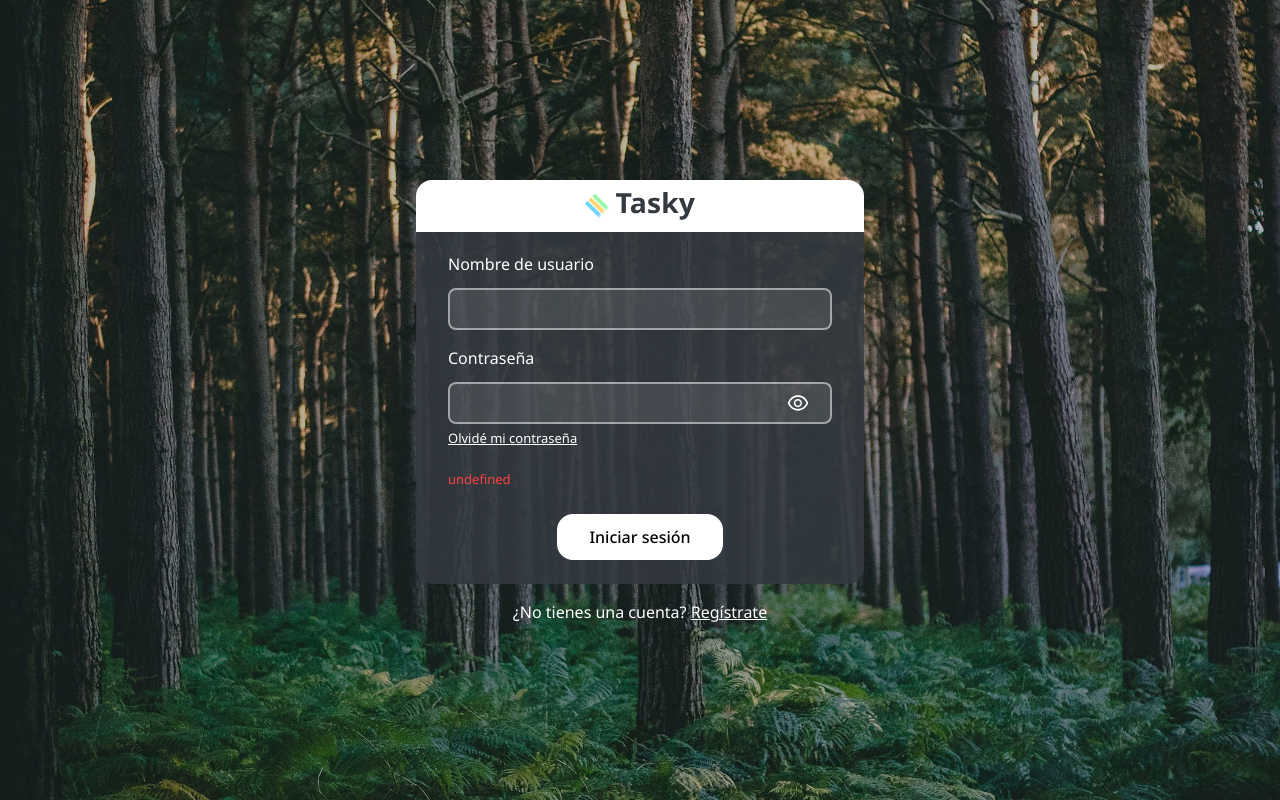
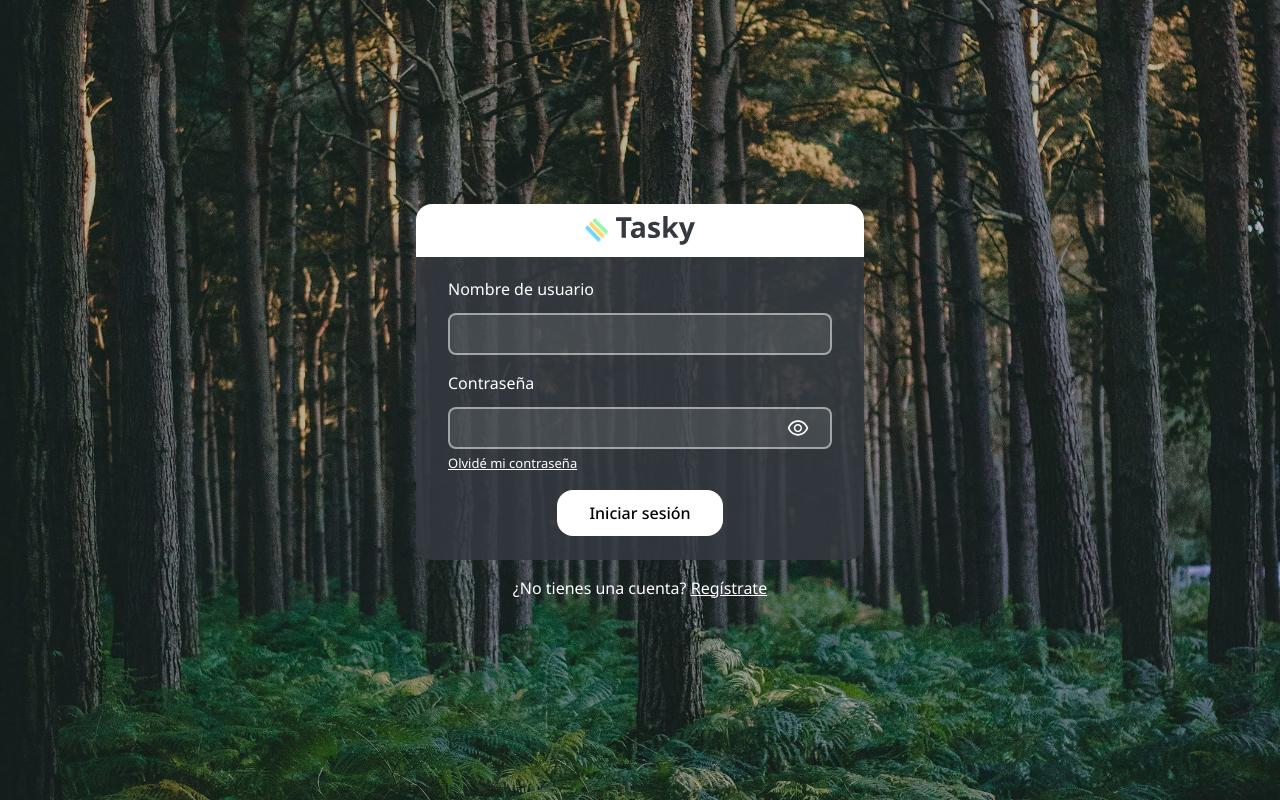
Before and after one commit to emilianovaccaro/Tasky, a React (Vite) app in the folder client/: page /login in a window 1280 px wide. Built offline with nearby package versions, Linux system fonts and the light colour scheme.

Commit message:
Fixed button click problem

```diff
--- a/client/src/components/Button/BoxButton.jsx
+++ b/client/src/components/Button/BoxButton.jsx
@@ -11,4 +11,8 @@ export const BoxButton = styled.button`
   label {
     cursor: pointer;
   }
+
+  font-size: ${p => p.button && p.theme.styles.fontSize.small};
+  color: ${p => p.button && p.theme.styles.colors.black};
+  font-weight: ${ p => p.button && p.theme.styles.fontWeight.medium};
 `
--- a/client/src/pages/Login.jsx
+++ b/client/src/pages/Login.jsx
@@ -17,7 +17,7 @@ import TaskyLogoDark from '../assets/logo-banner-dark.svg'
 
 export const Login = () => {
   const [section, setSection] = React.useState('login')
-  const [ dbError, setDbError ] = useState({})
+  const [dbError, setDbError] = useState('')
   const navigate = useNavigate()
   const dispatch = useDispatch()
 
@@ -46,14 +46,12 @@ export const Login = () => {
         await dispatch(signIn(values))
         return navigate('/')
       } catch (error) {
-        console.log(error)
         setDbError(error.response.data)
       }
     },
   })
 
   const {errors, values, handleChange, handleSubmit, handleBlur, touched} = formik
-
 
   return (
     <LoginContainer>
@@ -69,7 +67,7 @@ export const Login = () => {
             <SubLabel onClick={() => setSection('forgot-password')} button className='forgot-password'>Olvidé mi contraseña</SubLabel>
           </div>
           {dbError && <SubLabel error>{`${dbError?.msg}`}</SubLabel>}
-          <BoxButton type='submit'><Label black medium>Iniciar sesión</Label></BoxButton>
+          <BoxButton type='submit' button>Iniciar sesión</BoxButton>
         </form>
         }
 
@@ -81,7 +79,7 @@ export const Login = () => {
           </div>
           <ButtonsContainer>
             <Label button icon onClick={() => setSection('login')}><Icon as={icons.back} size={20} mr={8} />Atrás</Label>
-            <BoxButton type='submit'><Label black medium>Enviar</Label></BoxButton>
+            <BoxButton type='submit' button>Enviar</BoxButton>
           </ButtonsContainer>
         </form>
         }
```
Also changed, not shown: client/src/todo.js (+23 -21 lines).
